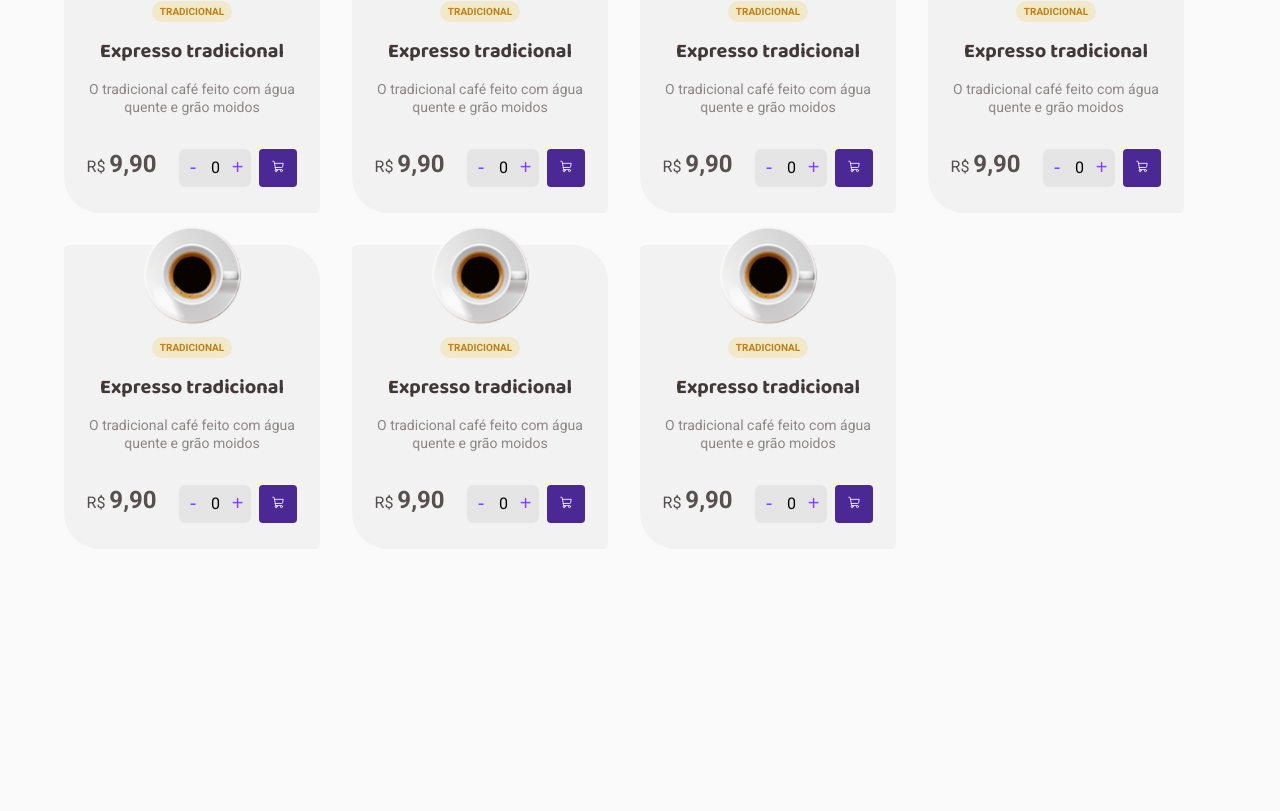
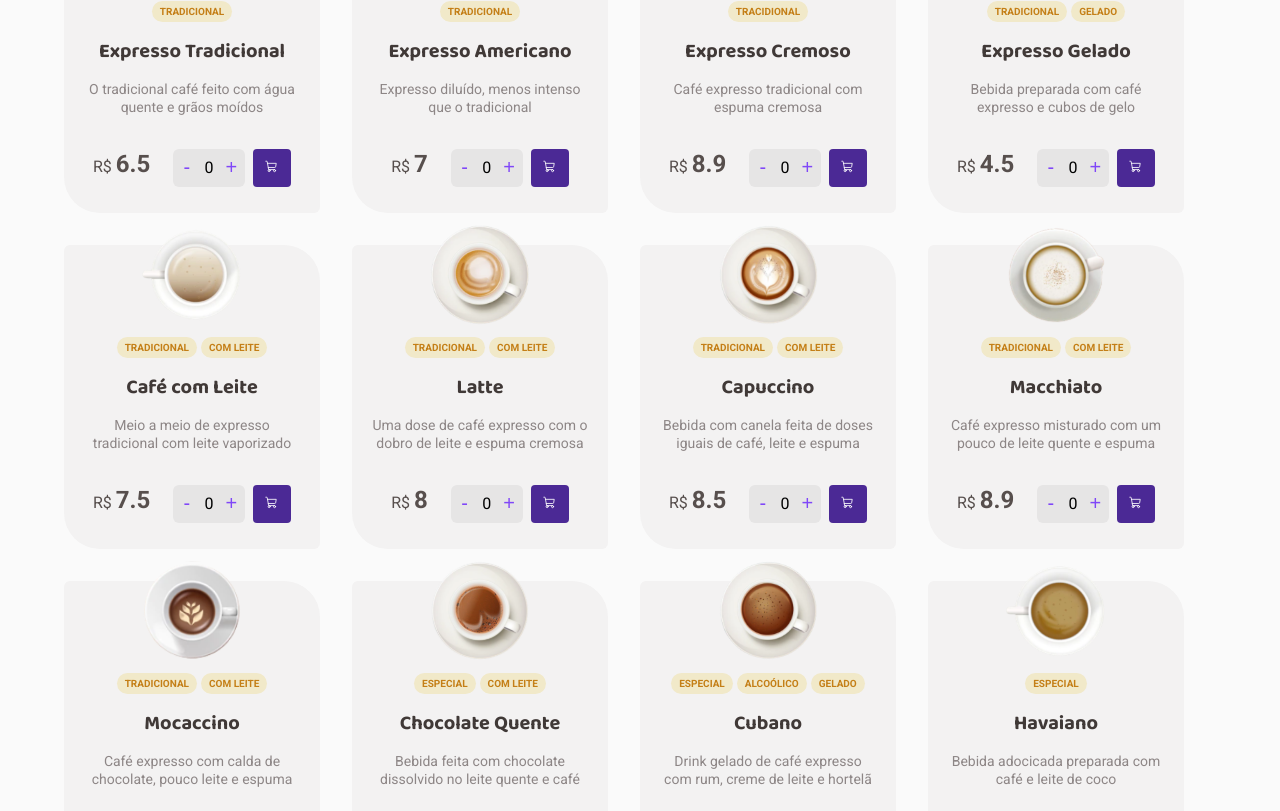
Before and after one commit to AguiarIsaac/CoffeeDelivery, a React (Vite) app: page /home in a window 1280 px wide. Shown: the part 1069-1880 px from the top of the page. Before the commit the page ends 1618 px from the top, so only its background shows below. Built offline with nearby package versions, Linux system fonts and the light colour scheme.

Commit message:
criação inicial de Context

```diff
--- a/src/contexts/ShoppingContext.tsx
+++ b/src/contexts/ShoppingContext.tsx
@@ -1,115 +1,142 @@
-// import expressoT from '../assets/img/coffees/expresso.svg'
-// import expressoA from '../assets/img/coffees/americano.svg'
-// import cremoso from '../assets/img/coffees/expresso_cremoso.svg'
-// import gelado from '../assets/img/coffees/cafe_gelado.svg'
-// import cafeL from '../assets/img/coffees/cafe_cleite.svg'
-// import latte from '../assets/img/coffees/latte.svg'
-// import capuccino from '../assets/img/coffees/capuccino.svg'
-// import macchiato from '../assets/img/coffees/macchiato.svg'
-// import mocaccino from '../assets/img/coffees/mochaccino.svg'
-// import choco from '../assets/img/coffees/chocolate_quente.svg'
-// import cubano from '../assets/img/coffees/cubano.svg'
-// import havaiano from '../assets/img/coffees/havaiano.svg'
-// import arabe from '../assets/img/coffees/arabe.svg'
-// import irlandes from '../assets/img/coffees/irlandes.svg'
+import { createContext, ReactNode } from 'react';
+import expressoT from '../assets/img/coffees/expresso.svg'
+import expressoA from '../assets/img/coffees/americano.svg'
+import cremoso from '../assets/img/coffees/expresso_cremoso.svg'
+import gelado from '../assets/img/coffees/cafe_gelado.svg'
+import cafeL from '../assets/img/coffees/cafe_cleite.svg'
+import latte from '../assets/img/coffees/latte.svg'
+import capuccino from '../assets/img/coffees/capuccino.svg'
+import macchiato from '../assets/img/coffees/macchiato.svg'
+import mocaccino from '../assets/img/coffees/mochaccino.svg'
+import choco from '../assets/img/coffees/chocolate_quente.svg'
+import cubano from '../assets/img/coffees/cubano.svg'
+import havaiano from '../assets/img/coffees/havaiano.svg'
+import arabe from '../assets/img/coffees/arabe.svg'
+import irlandes from '../assets/img/coffees/irlandes.svg'
 
-// const CoffeList = [
-//     {
-//       name: 'Expresso Tradicional',
-//       description: 'O tradicional café feito com água quente e grãos moídos',
-//       avatar: expressoT,
-//       tags: ['Tradicional'],
-//       value: 6.50
-//     },
-//     {
-//       name: 'Expresso Americano',
-//       description: 'Expresso diluído, menos intenso que o tradicional',
-//       avatar: expressoA,
-//       tags: ['Tradicional'],
-//       value: 7.00
-//     },
-//     {
-//       name: 'Expresso Cremoso',
-//       description: 'Café expresso tradicional com espuma cremosa',
-//       avatar: cremoso,
-//       tags: ['Tracidional'],
-//       value: 8.90
-//     },
-//     {
-//       name: 'Expresso Gelado',
-//       description: 'Bebida preparada com café expresso e cubos de gelo',
-//       avatar: gelado,
-//       tags: ['Tradicional', 'Gelado'],
-//       value: 4.50
-//     },
-//     {
-//       name: 'Café com Leite',
-//       description: 'Meio a meio de expresso tradicional com leite vaporizado',
-//       avatar: cafeL,
-//       tags: ['Tradicional', 'Com leite'],
-//       value: 7.50
-//     },
-//     {
-//       name: 'Latte',
-//       description: 'Uma dose de café expresso com o dobro de leite e espuma cremosa',
-//       avatar: latte,
-//       tags: ['Tradicional', 'Com leite'],
-//       value: 8.00
-//     },
-//     {
-//       name: 'Capuccino',
-//       description: 'Bebida com canela feita de doses iguais de café, leite e espuma',
-//       avatar: capuccino,
-//       tags: ['Tradicional', 'Com leite'],
-//       value: 8.50
-//     },
-//     {
-//       name: 'Macchiato',
-//       description: 'Café expresso misturado com um pouco de leite quente e espuma',
-//       avatar: macchiato,
-//       tags: ['Tradicional', 'Com leite'],
-//       value: 8.90
-//     },
-//     {
-//       name: 'Mocaccino',
-//       description: 'Café expresso com calda de chocolate, pouco leite e espuma',
-//       avatar: mocaccino,
-//       tags: ['Tradicional', 'Com Leite'],
-//       value: 9.00
-//     },
-//     {
-//       name: 'Chocolate Quente',
-//       description: 'Bebida feita com chocolate dissolvido no leite quente e café',
-//       avatar: choco,
-//       tags: ['Especial', 'Com Leite'],
-//       value: 9.90
-//     },
-//     {
-//       name: 'Cubano',
-//       description: 'Drink gelado de café expresso com rum, creme de leite e hortelã',
-//       avatar:cubano,
-//       tags: ['Especial', 'Alcoólico', 'Gelado'],
-//       value: 9.90
-//     },
-//     {
-//       name: 'Havaiano',
-//       description: 'Bebida adocicada preparada com café e leite de coco',
-//       avatar: havaiano,
-//       tags: ['Especial'],
-//       value: 9.90
-//     },
-//     {
-//       name: 'Árabe',
-//       description: 'Bebida preparada com grãos de café árabe e especiarias',
-//       avatar: arabe,
-//       tags: ['Especial'],
-//       value: 9.90
-//     },
-//     {
-//       name: 'Irlandês',
-//       description: 'Bebida a base de café, uísque irlandês, açúcar e chantilly',
-//       avatar: irlandes,
-//       tags: ['Especial', 'Alcoólico'],
-//       value: 9.90
-//     },
-// ]
+interface ContextProps {
+    children: ReactNode
+}
+
+const InitialValue = {
+    CoffeList: [
+        {
+          name: 'Expresso Tradicional',
+          description: 'O tradicional café feito com água quente e grãos moídos',
+          avatar: 'imagem',
+          tags: ['Tradicional'],
+          value: 6.50
+        }
+    ]
+}
+
+export const ShoppingContext = createContext(InitialValue)
+
+export function ShoppingContextProvider ({children}: ContextProps) {
+    const CoffeList = [
+        {
+        name: 'Expresso Tradicional',
+        description: 'O tradicional café feito com água quente e grãos moídos',
+        avatar: expressoT,
+        tags: ['Tradicional'],
+        value: 6.50
+        },
+        {
+        name: 'Expresso Americano',
+        description: 'Expresso diluído, menos intenso que o tradicional',
+        avatar: expressoA,
+        tags: ['Tradicional'],
+        value: 7.00
+        },
+        {
+        name: 'Expresso Cremoso',
+        description: 'Café expresso tradicional com espuma cremosa',
+        avatar: cremoso,
+        tags: ['Tracidional'],
+        value: 8.90
+        },
+        {
+        name: 'Expresso Gelado',
+        description: 'Bebida preparada com café expresso e cubos de gelo',
+        avatar: gelado,
+        tags: ['Tradicional', 'Gelado'],
+        value: 4.50
+        },
+        {
+        name: 'Café com Leite',
+        description: 'Meio a meio de expresso tradicional com leite vaporizado',
+        avatar: cafeL,
+        tags: ['Tradicional', 'Com leite'],
+        value: 7.50
+        },
+        {
+        name: 'Latte',
+        description: 'Uma dose de café expresso com o dobro de leite e espuma cremosa',
+        avatar: latte,
+        tags: ['Tradicional', 'Com leite'],
+        value: 8.00
+        },
+        {
+        name: 'Capuccino',
+        description: 'Bebida com canela feita de doses iguais de café, leite e espuma',
+        avatar: capuccino,
+        tags: ['Tradicional', 'Com leite'],
+        value: 8.50
+        },
+        {
+        name: 'Macchiato',
+        description: 'Café expresso misturado com um pouco de leite quente e espuma',
+        avatar: macchiato,
+        tags: ['Tradicional', 'Com leite'],
+        value: 8.90
+        },
+        {
+        name: 'Mocaccino',
+        description: 'Café expresso com calda de chocolate, pouco leite e espuma',
+        avatar: mocaccino,
+        tags: ['Tradicional', 'Com Leite'],
+        value: 9.00
+        },
+        {
+        name: 'Chocolate Quente',
+        description: 'Bebida feita com chocolate dissolvido no leite quente e café',
+        avatar: choco,
+        tags: ['Especial', 'Com Leite'],
+        value: 9.90
+        },
+        {
+        name: 'Cubano',
+        description: 'Drink gelado de café expresso com rum, creme de leite e hortelã',
+        avatar:cubano,
+        tags: ['Especial', 'Alcoólico', 'Gelado'],
+        value: 9.90
+        },
+        {
+        name: 'Havaiano',
+        description: 'Bebida adocicada preparada com café e leite de coco',
+        avatar: havaiano,
+        tags: ['Especial'],
+        value: 9.90
+        },
+        {
+        name: 'Árabe',
+        description: 'Bebida preparada com grãos de café árabe e especiarias',
+        avatar: arabe,
+        tags: ['Especial'],
+        value: 9.90
+        },
+        {
+        name: 'Irlandês',
+        description: 'Bebida a base de café, uísque irlandês, açúcar e chantilly',
+        avatar: irlandes,
+        tags: ['Especial', 'Alcoólico'],
+        value: 9.90
+        },
+    ]
+
+    return (
+        <ShoppingContext.Provider value={{CoffeList}}>
+            {children}
+        </ShoppingContext.Provider>
+    )
+}
--- a/src/pages/home/components/Card/index.tsx
+++ b/src/pages/home/components/Card/index.tsx
@@ -1,18 +1,33 @@
-import { CardContent, CounterCard, Description, Tags, Title, BuyContent, Counter } from "./style"
-import expresso from '../../../../assets/img/coffees/expresso.svg'
+import { CardContent, CounterCard, Description, Tag, Tags, Title, BuyContent, Counter } from "./style"
 import {  ShoppingCart } from "phosphor-react"
 
+interface CardProps {
+  name: string,
+  description: string,
+  avatar: string,
+  tags: string[],
+  value: number
+}
 
-export function Card() {
+export function Card({name, description, avatar, tags, value}: CardProps) {
     return (
         <CardContent>
-            <img src={expresso} alt="Café expresso" />
-            <Tags>Tradicional</Tags>
-            <Title>Expresso tradicional</Title>
-            <Description>O tradicional café feito com água quente e grão moidos</Description>
+            <img src={avatar} alt="Café expresso" />
+
+            <Tags>
+              {tags.map(item => {
+                return (
+                    <Tag key={item}>{item}</Tag>
+                  )
+                })
+              }
+            </Tags>
+
+            <Title>{name}</Title>
+            <Description>{description}</Description>
 
             <BuyContent>
-                <span>R$ <strong>9,90</strong></span>
+                <span>R$ <strong>{value}</strong></span>
 
                 <CounterCard>
                     <Counter>
--- a/src/pages/home/components/Card/style.ts
+++ b/src/pages/home/components/Card/style.ts
@@ -16,7 +16,12 @@ export const CardContent = styled.div`
   }
 `
 
-export const Tags = styled.span`
+export const Tags = styled.div`
+  display: flex;
+  gap: 0.25rem;
+  flex-wrap: wrap;
+`
+export const Tag = styled.span`
   background: ${props => props.theme.colors.yellowLight};
   border-radius: 100px;
 
--- a/src/pages/home/index.tsx
+++ b/src/pages/home/index.tsx
@@ -3,8 +3,12 @@ import { BannerContainer, Benefits, Content, Cards, TextsContainer } from "./sty
 import CoffeePage from '../../assets/img/Banner_CoffeeP.svg'
 import { Card } from "./components/Card";
 import { Coffee, Package, ShoppingCart, Timer } from "phosphor-react";
+import { useContext } from "react";
+import { ShoppingContext } from "../../contexts/ShoppingContext";
 
 export function Home() {
+
+  const CardsItens = useContext(ShoppingContext)
     return (
       <>
         <BannerContainer>
@@ -29,13 +33,18 @@ export function Home() {
           <h3>Nossos Cafés</h3>
 
           <Cards>
-            <Card />
-            <Card />
-            <Card />
-            <Card />
-            <Card />
-            <Card />
-            <Card />
+            {CardsItens.CoffeList.map(coffe => {
+              return (
+                <Card
+                  name={coffe.name}
+                  description={coffe.description}
+                  avatar={coffe.avatar}
+                  tags={coffe.tags}
+                  value={coffe.value}
+                  key={coffe.name}
+                />
+              )
+            })}
           </Cards>
         </Content>
       </>
```
Also changed, not shown: src/App.tsx (+8 -3 lines).
